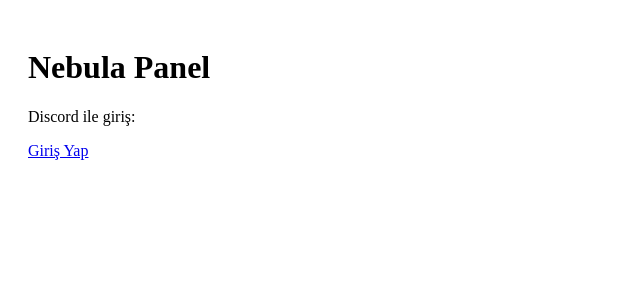
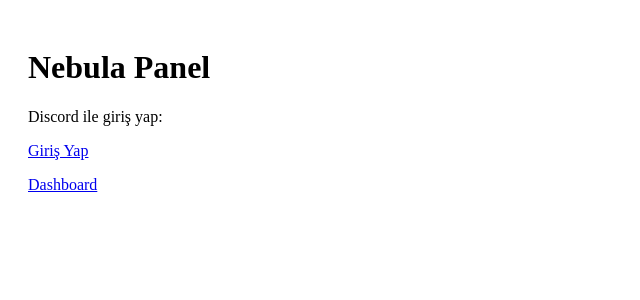
Before and after one commit to hactoer321/nebula-panel, a Next.js app: page / in a window 1280 px wide. Shown: the top 300 px of the page, without its empty margins (0-640 px from the left). Built offline with nearby package versions, Linux system fonts and the light colour scheme.

Commit message:
Update page.tsx

```diff
--- a/app/page.tsx
+++ b/app/page.tsx
@@ -1,10 +1,12 @@
 import Link from "next/link";
+
 export default function Home() {
   return (
     <main style={{padding:20}}>
       <h1>Nebula Panel</h1>
-      <p>Discord ile giriş:</p>
+      <p>Discord ile giriş yap:</p>
       <Link href="/api/auth/signin">Giriş Yap</Link>
+      <p style={{marginTop:16}}><a href="/dashboard">Dashboard</a></p>
     </main>
   );
 }
```
